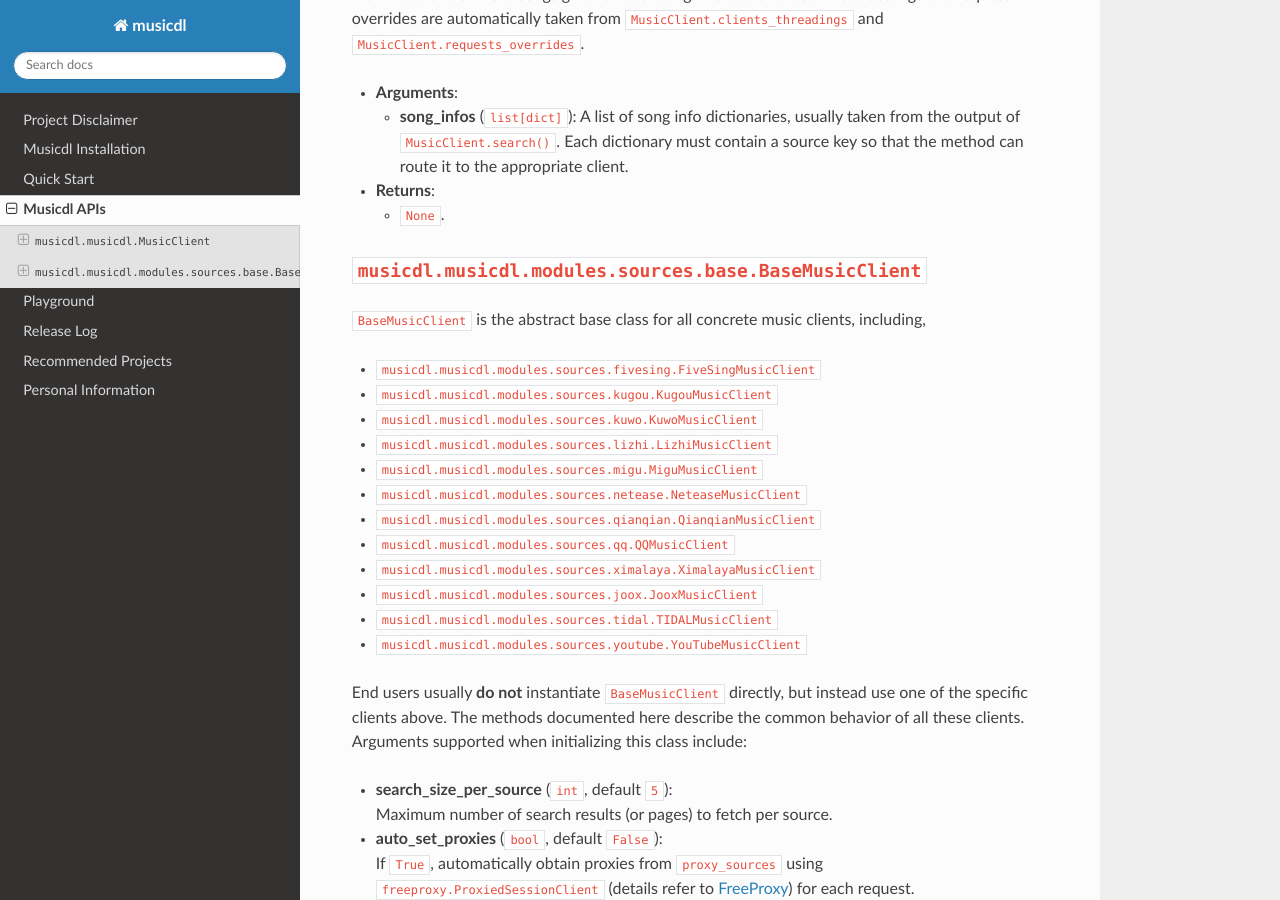
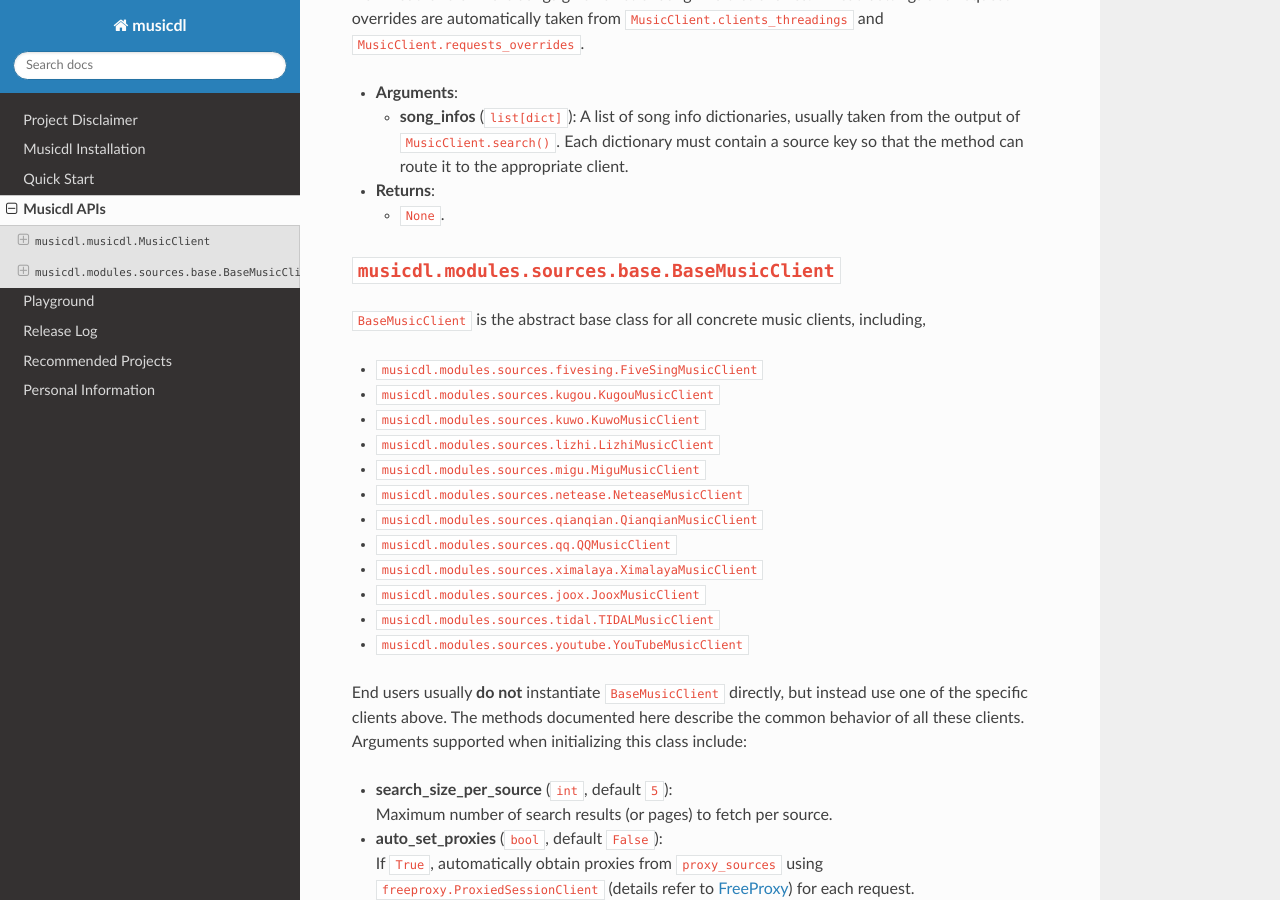
Before and after one commit to CharlesPikachu/musicdl, a Sphinx documentation site: the page built from docs/API.md, in a window 1280 px wide and 900 px high, scrolled down 2110 px. Built offline with Sphinx 7.4.7 and the Read the Docs theme 3.1.0, drawn with Linux system fonts in a browser that asks for light colours.

Commit message:
fix docs

```diff
--- a/docs/API.md
+++ b/docs/API.md
@@ -94,22 +94,22 @@ Thread settings and request overrides are automatically taken from `MusicClient.
   - `None`.
 
 
-## `musicdl.musicdl.modules.sources.base.BaseMusicClient`
+## `musicdl.modules.sources.base.BaseMusicClient`
 
 `BaseMusicClient` is the abstract base class for all concrete music clients, including,
 
-- `musicdl.musicdl.modules.sources.fivesing.FiveSingMusicClient`
-- `musicdl.musicdl.modules.sources.kugou.KugouMusicClient`
-- `musicdl.musicdl.modules.sources.kuwo.KuwoMusicClient`
-- `musicdl.musicdl.modules.sources.lizhi.LizhiMusicClient`
-- `musicdl.musicdl.modules.sources.migu.MiguMusicClient`
-- `musicdl.musicdl.modules.sources.netease.NeteaseMusicClient`
-- `musicdl.musicdl.modules.sources.qianqian.QianqianMusicClient`
-- `musicdl.musicdl.modules.sources.qq.QQMusicClient`
-- `musicdl.musicdl.modules.sources.ximalaya.XimalayaMusicClient`
-- `musicdl.musicdl.modules.sources.joox.JooxMusicClient`
-- `musicdl.musicdl.modules.sources.tidal.TIDALMusicClient`
-- `musicdl.musicdl.modules.sources.youtube.YouTubeMusicClient`
+- `musicdl.modules.sources.fivesing.FiveSingMusicClient`
+- `musicdl.modules.sources.kugou.KugouMusicClient`
+- `musicdl.modules.sources.kuwo.KuwoMusicClient`
+- `musicdl.modules.sources.lizhi.LizhiMusicClient`
+- `musicdl.modules.sources.migu.MiguMusicClient`
+- `musicdl.modules.sources.netease.NeteaseMusicClient`
+- `musicdl.modules.sources.qianqian.QianqianMusicClient`
+- `musicdl.modules.sources.qq.QQMusicClient`
+- `musicdl.modules.sources.ximalaya.XimalayaMusicClient`
+- `musicdl.modules.sources.joox.JooxMusicClient`
+- `musicdl.modules.sources.tidal.TIDALMusicClient`
+- `musicdl.modules.sources.youtube.YouTubeMusicClient`
 
 End users usually **do not** instantiate `BaseMusicClient` directly, but instead use one of the specific clients above.
 The methods documented here describe the common behavior of all these clients.
```
Also changed, not shown: 1 other file.
